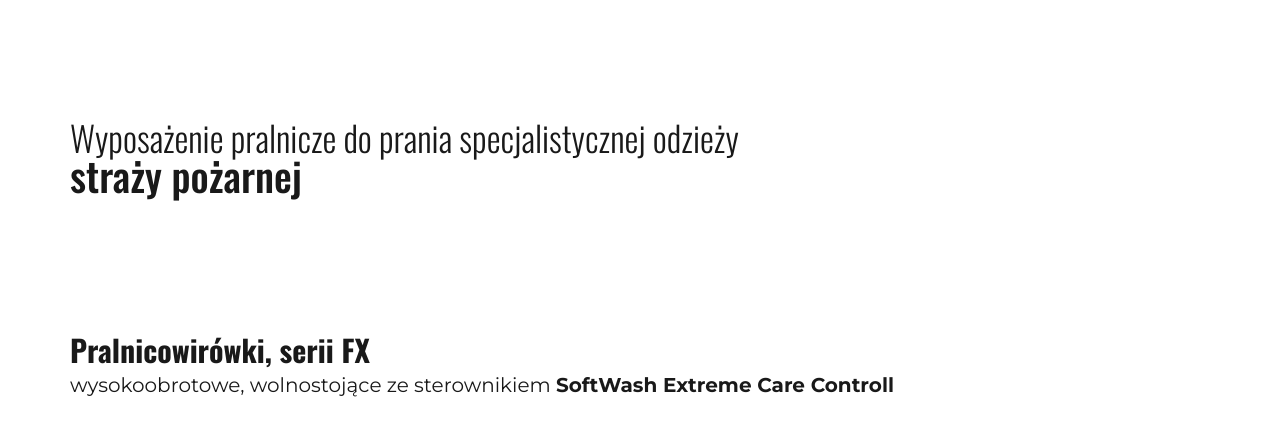
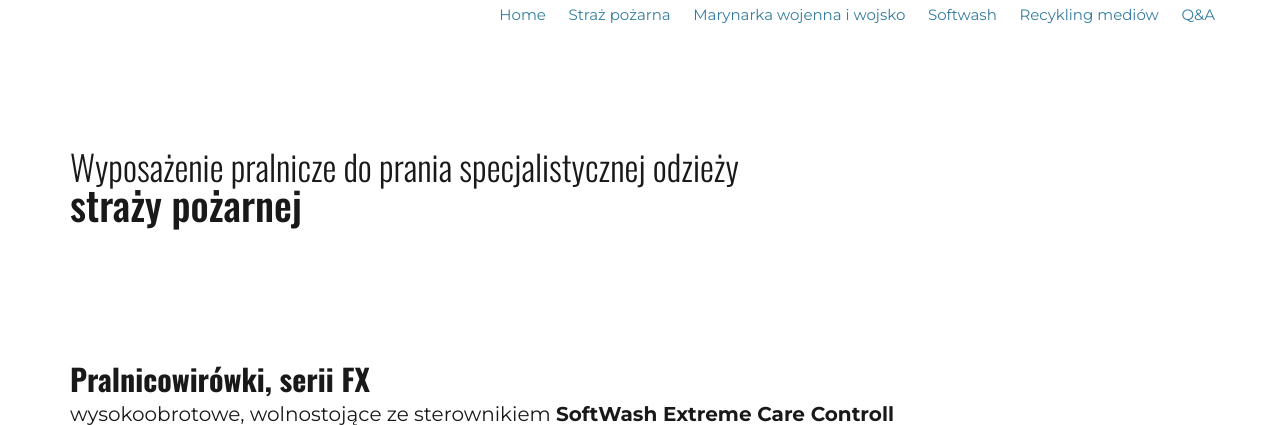
Before and after one commit to krystek77/pralma, a PHP site: page /pralnice-dla-strazy-pozarnej.html in a window 1280 px wide. Shown: the top 425 px of the page. Run offline with PHP 8.4, Linux system fonts and the light colour scheme.

Commit message:
add navigation

```diff
--- a/pralnice-dla-strazy-pozarnej.html
+++ b/pralnice-dla-strazy-pozarnej.html
@@ -19,6 +19,14 @@
 	</head>
 	<body>
 		<div class="page-wrapper">
+			<nav class="nav">
+				<a href="#" class="nav__link">Home</a>
+				<a href="#" class="nav__link">Straż pożarna</a>
+				<a href="#" class="nav__link">Marynarka wojenna i wojsko</a>
+				<a href="#" class="nav__link">Softwash</a>
+				<a href="#" class="nav__link">Recykling mediów</a>
+				<a href="#" class="nav__link">Q&A</a>
+			</nav>
 			<header class="header">
 				<h1 class="header__title">
 					Wyposażenie pralnicze do prania specjalistycznej odzieży
--- a/scss/firebrigade.scss
+++ b/scss/firebrigade.scss
@@ -20,6 +20,24 @@
         max-width: 1170px;
         margin-left: auto;
         margin-right: auto;
+    }
+
+    .nav {
+        text-align: right;
+
+        &__link {
+            font-size: 1.5rem;
+            font-family: Montserrat, sans-serif;
+            text-decoration: none;
+            display: inline-block;
+            padding: 0.5rem 1rem;
+            color: $color-secondary;
+            transition: all .3s ease-in-out;
+
+            &:hover {
+                color: $color-blue;
+            }
+        }
     }
 
     .header {
--- a/style/firebrigade.css
+++ b/style/firebrigade.css
@@ -90,6 +90,21 @@
     margin-left: auto;
     margin-right: auto;
   }
+}
+.page-wrapper .nav {
+  text-align: right;
+}
+.page-wrapper .nav__link {
+  font-size: 1.5rem;
+  font-family: Montserrat, sans-serif;
+  text-decoration: none;
+  display: inline-block;
+  padding: 0.5rem 1rem;
+  color: #337ca0;
+  transition: all 0.3s ease-in-out;
+}
+.page-wrapper .nav__link:hover {
+  color: #284b63;
 }
 .page-wrapper .header {
   padding-top: 10rem;
```
Also changed, not shown: 1 other file.
